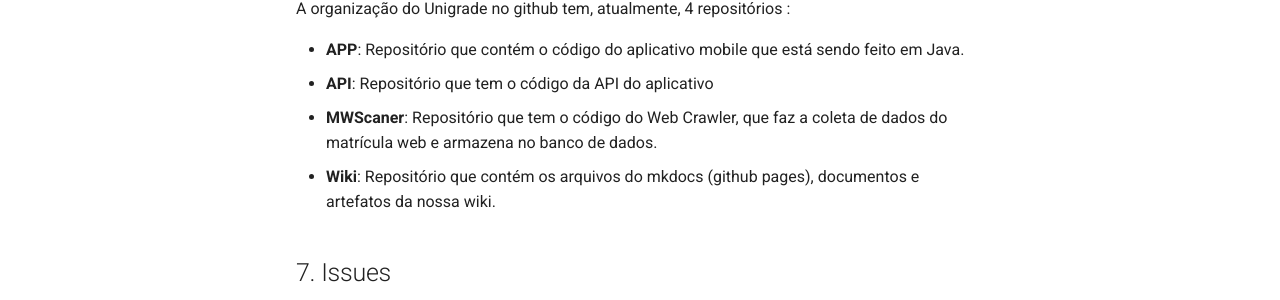
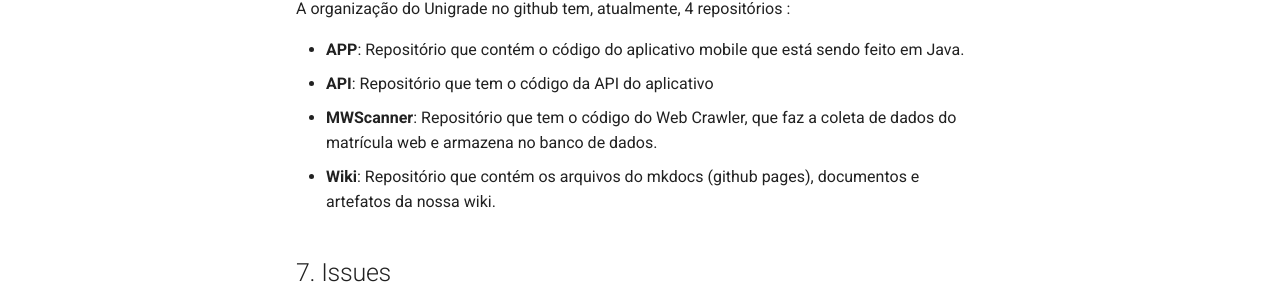
Before and after one commit to ads-unigrade-2019-1/Wiki, an MkDocs documentation site: the page built from docs/dinamica02/metodologia.md, in a window 1280 px wide and 900 px high, scrolled down 1627 px. Shown: the part 399-699 px from the top of the window. Built offline with MkDocs 1.6.1 and Material for MkDocs 9.7.7, drawn with Linux system fonts in a browser that asks for light colours.

```diff
--- a/docs/dinamica02/metodologia.md
+++ b/docs/dinamica02/metodologia.md
@@ -48,7 +48,7 @@
 
 * **APP**: Repositório que contém o código do aplicativo mobile que está sendo feito em Java.
 * **API**: Repositório que tem o código da API do aplicativo
-* **MWScaner**: Repositório que tem o código do Web Crawler, que faz a coleta de dados do matrícula web e armazena no banco de dados.
+* **MWScanner**: Repositório que tem o código do Web Crawler, que faz a coleta de dados do matrícula web e armazena no banco de dados.
 * **Wiki**: Repositório que contém os arquivos do mkdocs (github pages), documentos e artefatos da nossa wiki.
 
 
```
